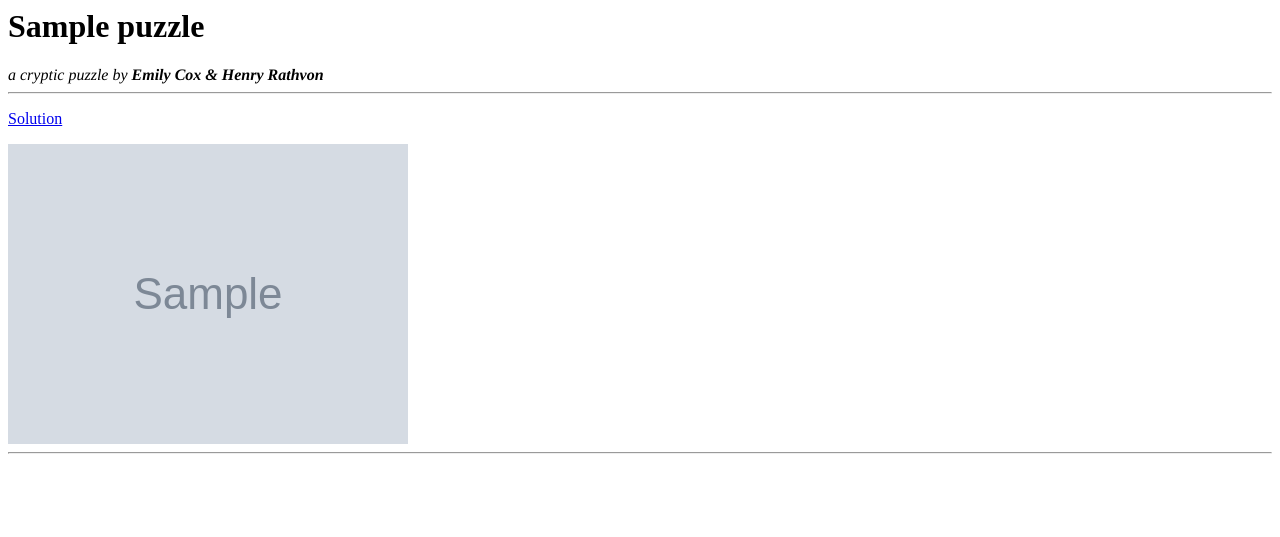
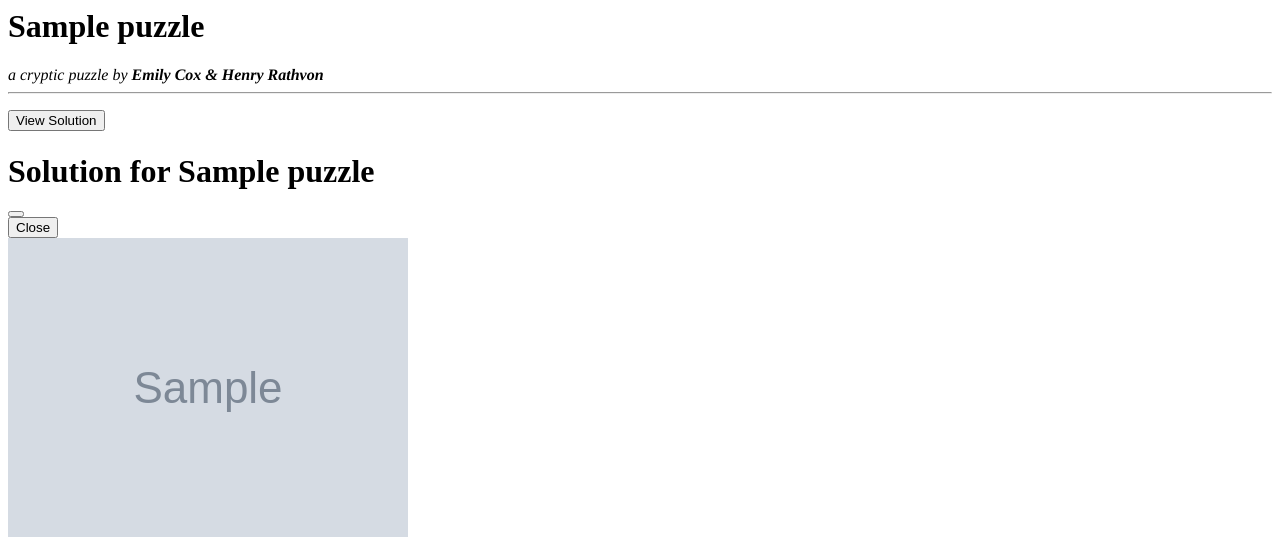
Before and after one commit to lukwam/coxrathvon, a Flask app: template app/templates/puzzle.html in a window 1280 px wide. Shown: the top 537 px of the page. Run offline with Flask 2, Linux system fonts and the light colour scheme; the template is opened without the code that fills it: most values are stand-ins (such as "Sample title", 1, 10 or a date in 2020); grey boxes marked "Sample" are stand-in pictures.

Commit message:
Moved solution to a modal.

```diff
--- a/app/main.py
+++ b/app/main.py
@@ -21,6 +21,8 @@ def generate_signed_url(bucket_name, object_name, credentials):
     storage_client = storage.Client(credentials=credentials)
     bucket = storage_client.get_bucket(bucket_name)
     blob = bucket.blob(object_name)
+    if not blob.exists():
+        return None
     url = blob.generate_signed_url(
         version="v4",
         expiration=datetime.timedelta(minutes=15),
@@ -118,11 +120,18 @@ def puzzle(id):
         object_name=image_name,
         credentials=credentials,
     )
+    solution_name = f"{pub}/{id}_solution.png"
+    solution_url = generate_signed_url(
+        bucket_name="lukwam-hex-archive-images",
+        object_name=solution_name,
+        credentials=credentials,
+    )
     puzzle["date"] = datetime.datetime.strptime(puzzle["date"], "%Y-%m-%d")
     body = render_template(
         "puzzle.html",
         puzzle=puzzle,
         image_url=image_url,
+        solution_url=solution_url,
     )
     return render_theme(body, title=puzzle["title"])
 
--- a/app/script.js
+++ b/app/script.js
@@ -1,3 +1,8 @@
+var desc = false;
+var order = null;
+var query = null;
+
+// get a url via http
 function get(url) {
   var xmlHttp = new XMLHttpRequest();
   xmlHttp.open("GET", url, false);
@@ -11,6 +16,7 @@ function getJson(url) {
   return JSON.parse(response);
 }
 
+// get the data for all puzzles from the json file
 function getPuzzles() {
   return getJson("data.json");
 }
--- a/app/templates/puzzle.html
+++ b/app/templates/puzzle.html
@@ -4,7 +4,32 @@
 
 <hr>
 
-<p><a href="/solutions/{{ puzzle.id }}">Solution</a></p>
+{% if solution_url %}
+<!-- Solution Button -->
+<p>
+<button type="button" class="btn btn-sm btn-primary" data-bs-toggle="modal" data-bs-target="#solutionModal">
+    View Solution
+</button>
+</p>
+
+<!-- Solution Modal -->
+<div class="modal fade" id="solutionModal" tabindex="-1" aria-labelledby="solutionModalLabel" aria-hidden="true">
+    <div class="modal-dialog">
+        <div class="modal-content">
+            <div class="modal-header">
+                <h1 class="modal-title fs-5" id="solutionModalLabel">Solution for {{ puzzle.title }}</h1>
+                <button type="button" class="btn-close" data-bs-dismiss="modal" aria-label="Close"></button>
+            </div>
+            <div class="modal-body">
+                <img src="{{ solution_url }}" class="border img-fluid mx-auto d-block" alt="">
+            </div>
+            <div class="modal-footer">
+                <button type="button" class="btn btn-secondary" data-bs-dismiss="modal">Close</button>
+            </div>
+        </div>
+    </div>
+</div>
+{% endif %}
 
 {% if image_url %}
 <img src="{{ image_url }}" class="border img-fluid mx-auto d-block" alt="">
@@ -23,10 +48,11 @@
 {% elif puzzle.publication == "wsj" %}
 <p>
     <small>
+    Copyright &copy; 2023 - Emily Cox & Henry Rathvon<br>
     Originally published in <b>The Wall Street Journal</b> on
     <b>{{ puzzle.date.strftime("%A, %B %d, %Y") }}</b>.<br>
 
-    Copyright &copy; 2023 - Emily Cox & Henry Rathvon
+
     </small>
 </p>
 {% endif %}
```
